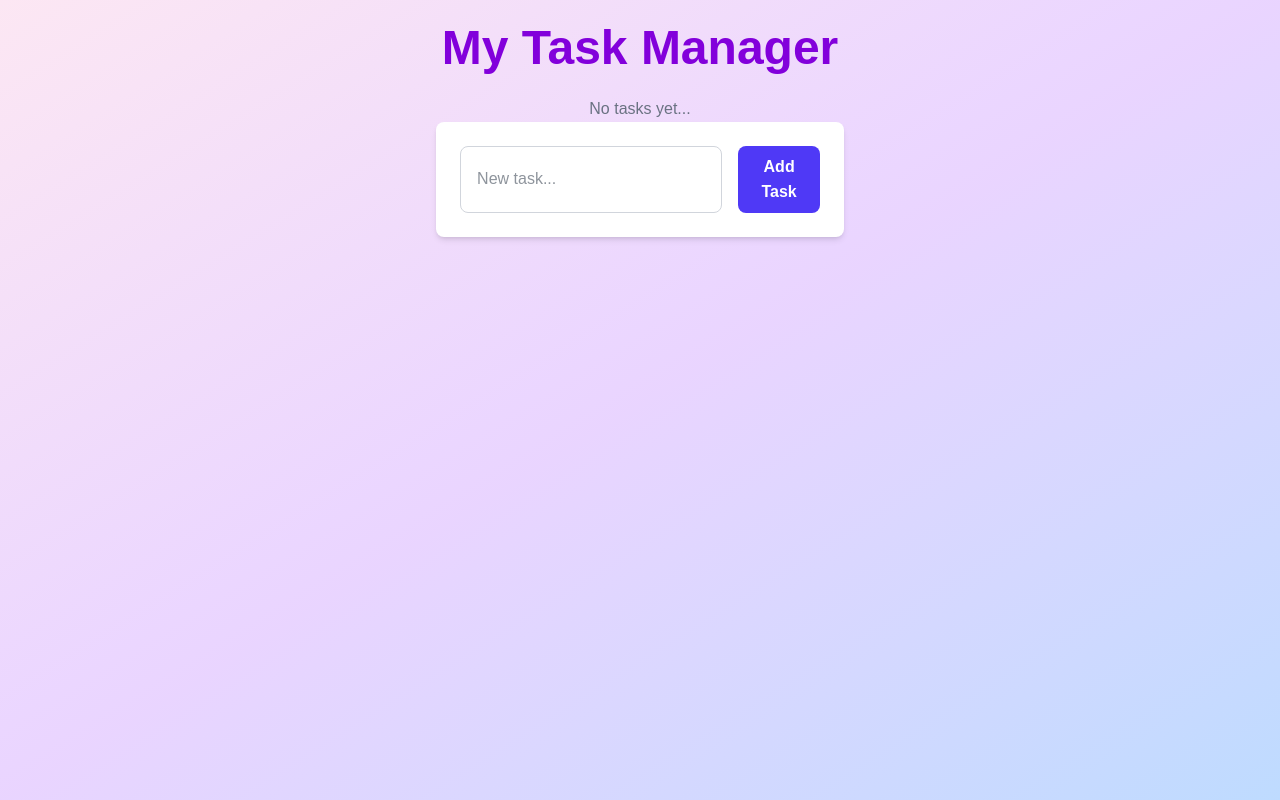
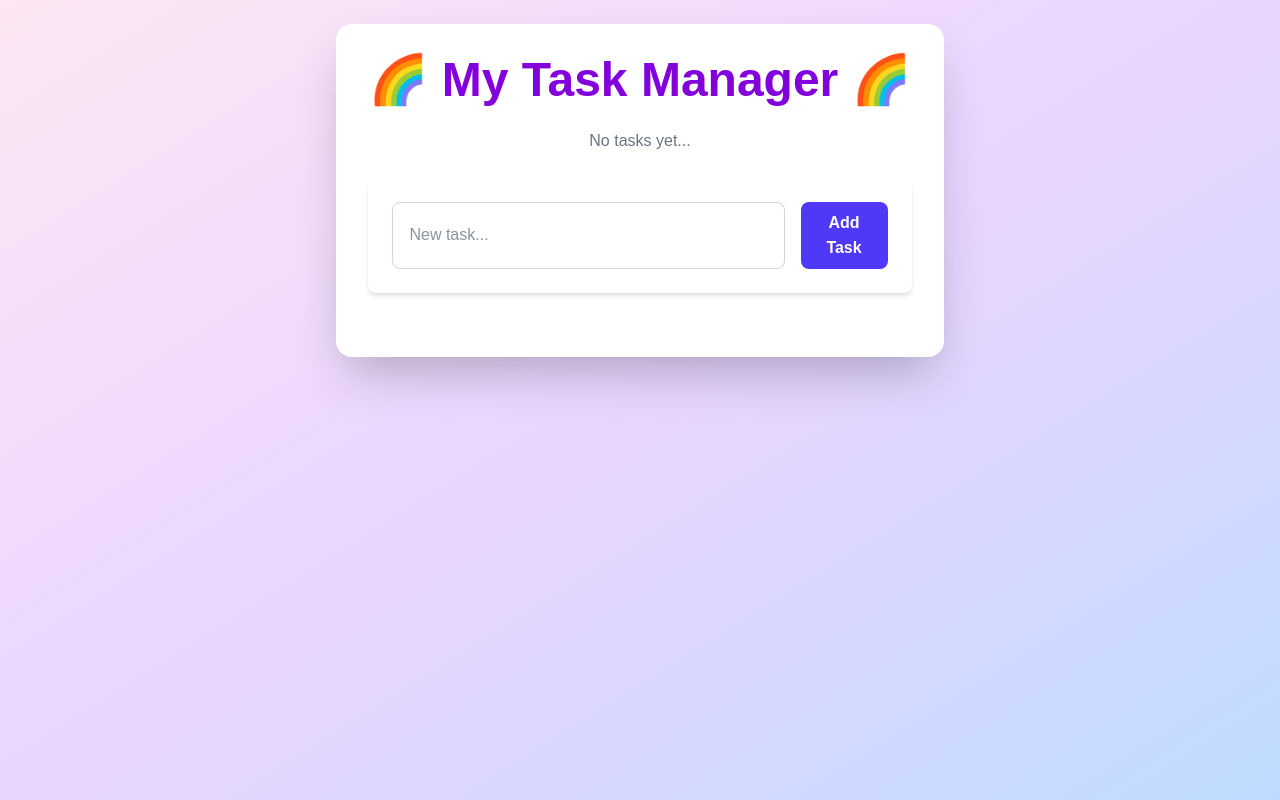
Before and after one commit to hollyskinner97/my-task-manager-frontend, a React (Vite) app: page / in a window 1280 px wide. Built offline with nearby package versions, Linux system fonts and the light colour scheme; no server answers.

Commit message:
reformat App container

```diff
--- a/src/App.tsx
+++ b/src/App.tsx
@@ -47,8 +47,8 @@ const App: React.FC = () => {
     );
 
   return (
-    <main className="max-w-4xl mx-auto">
-      <h1 className="text-center text-indigo-600 mb-8">My Task Manager</h1>
+    <main className="w-full max-w-3xl mx-auto bg-white bg-opacity-80 rounded-2xl shadow-2xl p-8 space-y-6">
+      <h1>🌈 My Task Manager 🌈</h1>
       {tasks.length === 0 ? (
         <p className="text-center text-gray-500">No tasks yet...</p>
       ) : (
```
